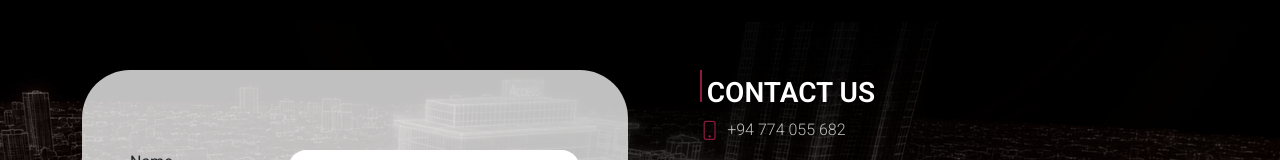
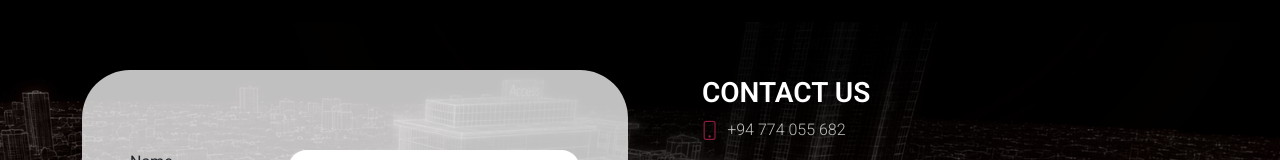
Before and after one commit to Kites-Global/accessrealities, a Next.js app: page /contact in a window 1280 px wide. Shown: the part 778-938 px from the top of the page. Built offline with nearby package versions, Linux system fonts and the light colour scheme.

Commit message:
fix: fix contact topic

```diff
--- a/src/app/about-us/careers/page.tsx
+++ b/src/app/about-us/careers/page.tsx
@@ -50,7 +50,7 @@ function Careers() {
                         </div>
                         <div className="col-lg-6">
                             <div className="vacancy-detail-cont">
-                                <h3>Available Vacancies</h3>
+                                <h3 className="sub-page-title">Available Vacancies</h3>
                                 <div className="vacancy-list">
                                     <Link href="#" className="vacancy-itm">
                                         <p>Marketing Executive</p>
--- a/src/app/contact/page.tsx
+++ b/src/app/contact/page.tsx
@@ -5,7 +5,7 @@ function Contact() {
             <section className="experiences-page-banner contact-page-banner">
                 <div className="intro-itm">
                     <div className="container">
-                        <h1>Contact Us</h1>
+                        <h1 >Contact Us</h1>
                         <h6>Lorem ipsum dolor sit amet consectetur adipisicing elit. Delectus iure distinctio magni placeat, maxime perferendis labore quae sequi dolorum provident eveniet animi ducimus numquam iste, tempore sunt. Ex, enim corrupti!</h6>
                     </div>
                 </div>
@@ -36,7 +36,7 @@ function Contact() {
                         </div>
                         <div className="col-lg-6">
                             <div className="contact-detail-cont">
-                                <h3>Contact us</h3>
+                                <h3 className="sub-page-title">Contact us</h3>
                                 <div className="contact-list">
                                     <a href="tel:+94774055682" className="contact-list-itm">
                                         <i className="bi bi-phone"></i>
--- a/src/app/globals.css
+++ b/src/app/globals.css
@@ -890,6 +890,11 @@ footer {
   .contact-detail-cont {
     margin-left: 3rem;
 
+    .sub-page-title::before {
+      background-color: transparent;
+      margin-right: 0;
+    }
+
     h3 {
       text-transform: uppercase;
       font-weight: 600;
@@ -1026,6 +1031,11 @@ footer {
 
 .careers-form-sec {
   background-image: url(/img/careers-form-bg.png);
+
+  .sub-page-title h3::before {
+    background-color: transparent;
+    margin-right: 0;
+  }
 
   h3 {
     text-transform: uppercase;
```
